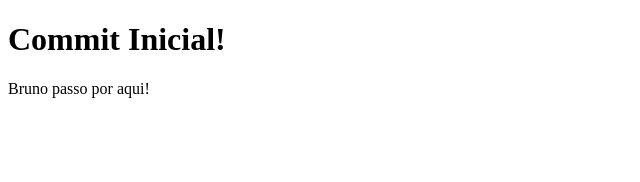
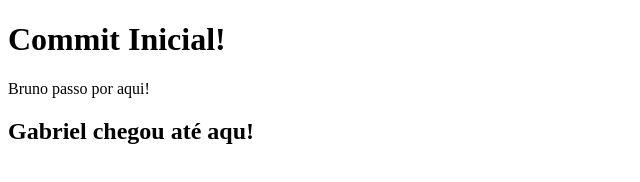
Before and after one commit to BrunoGTB/TrucoHub, a plain HTML site: page index.html in a window 1280 px wide. Shown: the whole page, without its empty margins (0-640 px from the left). Drawn offline with Linux system fonts and the light colour scheme.

Commit message:
Primeiro Commit Gabriel.

```diff
--- a/index.html
+++ b/index.html
@@ -8,5 +8,6 @@
 <body>
     <h1>Commit Inicial!</h1>
     <p>Bruno passo por aqui!</p>
+    <h2> Gabriel chegou até aqu!</h2>
 </body>
 </html>
```
